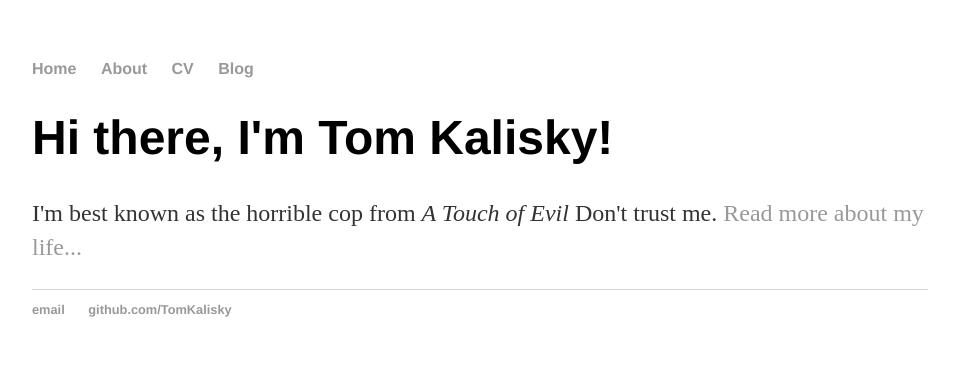
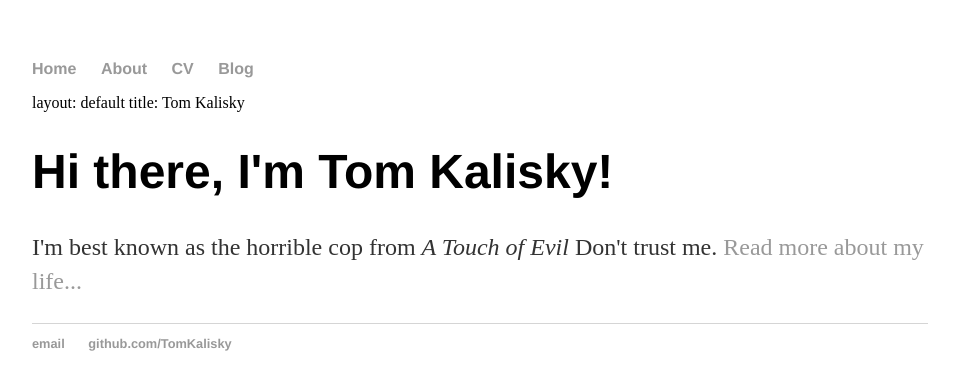
Before and after one commit to TomKalisky/TomKalisky.github.io, a Jekyll site: the page index.html, which Jekyll copies as it is, in a window 1280 px wide. Shown: the top 390 px of the page, without its empty margins (160-1115 px from the left). Built offline with Jekyll 4.4.1, drawn with Linux system fonts in a browser that asks for light colours.

Commit message:
Update index.html

```diff
--- a/index.html
+++ b/index.html
@@ -14,6 +14,8 @@
     		</ul>
 		</nav>
 		<div class="container">
+			layout: default
+			title: Tom Kalisky
     		<div class="blurb">
         		<h1>Hi there, I'm Tom Kalisky!</h1>
 				<p>I'm best known as the horrible cop from <em>A Touch of Evil</em> Don't trust me. <a href="/about">Read more about my life...</a></p>
```
